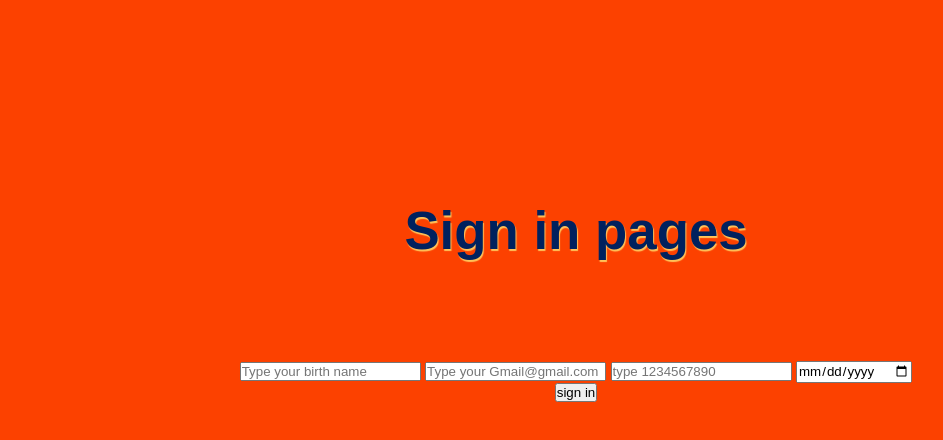
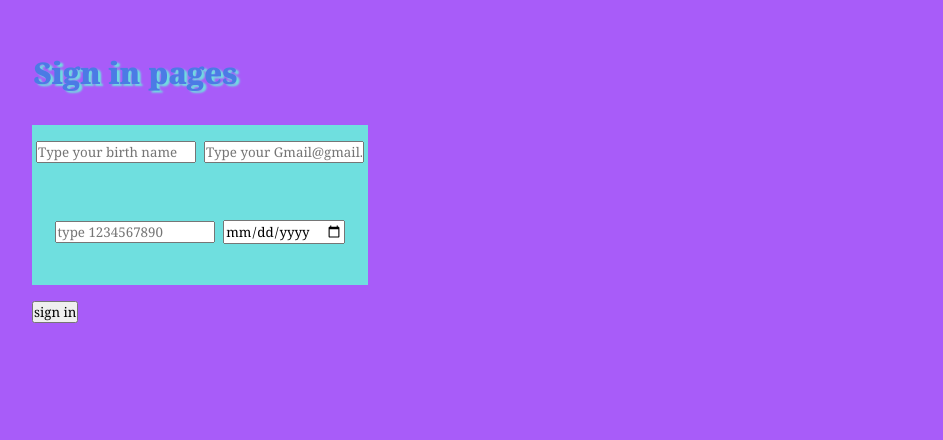
Before and after one commit to moksh-codedeveloper/shopping-store, a plain HTML site: page signin.html in a window 1280 px wide. Shown: the part 124-564 px from the top of the page, without its empty margins (64-1007 px from the left). Drawn offline with Linux system fonts and the light colour scheme; a web font is replaced by a local one.

Commit message:
new signin page styling

```diff
--- a/signin.css
+++ b/signin.css
@@ -1,44 +1,60 @@
-@import url("https://fonts.googleapis.com/css2?family=Radio+Canada+Big:ital,wght@0,400..700;1,400..700&display=swap");
-
-* {
+@import url('https://fonts.googleapis.com/css2?family=Noto+Serif:ital,wght@0,100..900;1,100..900&display=swap');
+*{
     margin: 0;
     padding: 0;
     box-sizing: border-box;
-    font-family: "Radio Canada Big", sans-serif;
+    font-family: "Noto Serif", serif;
 }
 
-:root {
-    --main-color--: #fc4100;
-    --snd-colors--: #2c4e80;
-    --bg--color: #ffc55a;
-    --text--color: #00215e;
+:root{
+    --main-color: #A85CF9;
+    --bg-color: #5534A5;
+    --text--color: #4B7BE5;
+    --snd-bg-colors: #6FDFDF;
+}
+body{
+    background-color: var(--main-color);
+    color: var(--text--color);
+}
+.container{
+    justify-content: center;
+    /* text-align: center; */
+    align-items: center;
+    display: flex;
+    flex-direction: row;
+    flex-wrap: wrap;
 }
 
-body {
-    background-color: var(--main-color--);
-    color: var(--text--color);
+
+main{
+    height: auto;
+    width: 100vw;
+    margin: 1rem;
+    padding: 1rem;
+}
+main .signin-container  h1{
+    font-size: 30px;
+    font-weight: 900;
+    text-shadow: 3px 2px 2px var(--snd-bg-colors);
+    margin-top: 1rem;
+    margin-bottom: 2rem;
+    margin-left: 0.1rem;
+    margin-right: 0.1rem;
+}
+.signin-container{
+    height: 10rem;
+    padding: 4rem;
+    margin-top: 4rem;
+    font-size: 30px;
+    font-weight: 900;
+    text-shadow: 3px 2px 2px var(--snd-bg-colors);
 }
 
-.container {
+.signin-container .sign-up-content{
+    height: 5rem;
+    width: 21rem;
     justify-content: center;
     align-items: center;
     text-align: center;
+    background-color: var(--snd-bg-colors);
 }
-
-main {
-    margin: 100px;
-    padding: 10px;
-    height: 80vh;
-    justify-content: center;
-    text-align: center;
-    align-items: center;
-    display: grid;
-}
-
-main h1{
-    margin-top: 10px;
-    margin-bottom: 100px;
-    font-size: 3.3rem;
-    font-weight: 600;
-    text-shadow: 1px 2px 1px var(--bg--color);
-}
--- a/signin.html
+++ b/signin.html
@@ -1,10 +1,10 @@
 <!DOCTYPE html>
 <html lang="en">
   <head>
-    <meta charset="UTF-8">
-    <meta name="viewport" content="width=device-width, initial-scale=1.0">
+    <meta charset="UTF-8" />
+    <meta name="viewport" content="width=device-width, initial-scale=1.0" />
     <title>Sign in</title>
-    <link rel="stylesheet" href="signin.css">
+    <link rel="stylesheet" href="signin.css" />
   </head>
   <body>
     <div class="container">
@@ -12,12 +12,14 @@
         <div class="signin-container">
           <h1>Sign in pages</h1>
           <div class="sign-up-content">
-                <input type="text" placeholder="Type your birth name">
-                <input type="text" placeholder="Type your Gmail@gmail.com">
-                <input type="number" placeholder="type 1234567890">
-                <input type="date" placeholder="Type your date of birth" id="dob">
+            <input type="text" placeholder="Type your birth name" />
+            <input type="text" placeholder="Type your Gmail@gmail.com" />
           </div>
-            <input type="submit" value="sign in">
+          <div class="sign-up-content">
+            <input type="number" placeholder="type 1234567890" />
+            <input type="date" id="dob">
+          </div>
+        <input type="submit" value="sign in" />
         </div>
       </main>
     </div>
```
Lines whose indentation alone changed are shown as unchanged.
